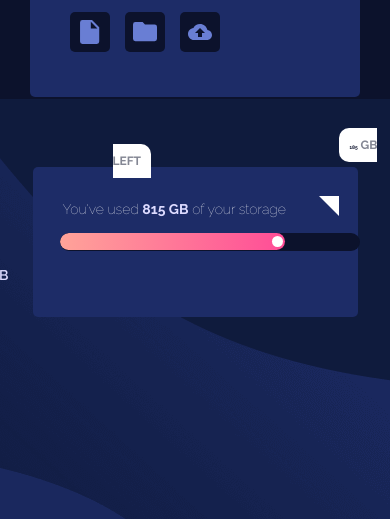
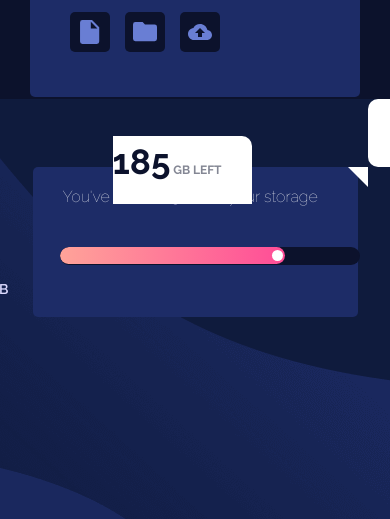
Before and after one commit to rafaelpcalderon/fylo-data-storage-component-master, a plain HTML site: page index.html in a window 390 px wide. Shown: the part 325-844 px from the top of the page. Drawn offline with Linux system fonts and the light colour scheme.

Commit message:
Desktop version almost finished

```diff
--- a/index.html
+++ b/index.html
@@ -17,17 +17,17 @@
     <div class="container">
       <div class="part-1">
         <div class="fylo">
-          <img class="logo" src="/src/images/logo.svg">
+          <img class="logo" src="src/images/logo.svg">
         </div>
         <div class="files">
           <div class="files document">
-            <img src="/src/images/icon-document.svg">
+            <img src="src/images/icon-document.svg">
           </div>
           <div class="files folder">
-            <img src="/src/images/icon-folder.svg">
+            <img src="src/images/icon-folder.svg">
           </div>
           <div class="files upload">
-            <img src="/src/images/icon-upload.svg">
+            <img src="src/images/icon-upload.svg">
           </div>
         </div>
       </div>
--- a/src/css/responsible.css
+++ b/src/css/responsible.css
@@ -40,28 +40,5 @@
         width: 300px;
     }
 
-    .already-used{
-        font-size: 14px;
-    }
-
-    span.number{
-        font-size: 5px;
-    }
-
-    span.final{
-        padding: 10px;
-        margin: 0px;
-    }
-
-    span.final:before {
-        content: '';
-        position: absolute;
-        top: 68px;
-        bottom: 0;
-        right: 0;
-        border-width: 20px 0 20px 20px;
-        border-style: solid;
-        border-color: #ffffff transparent transparent transparent;
-    }
 
 }
--- a/src/css/style.css
+++ b/src/css/style.css
@@ -147,7 +147,3 @@ span.final:before {
     font-weight: 700;
     font-size: 35px;
 }
-
-.final span{
-    font-size: 5px;
-}
```
